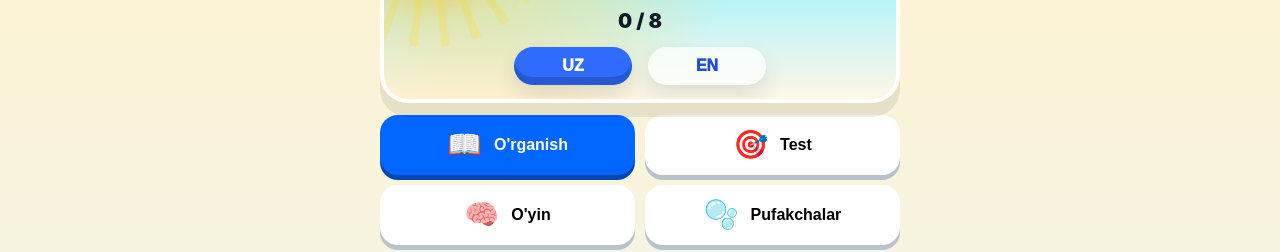
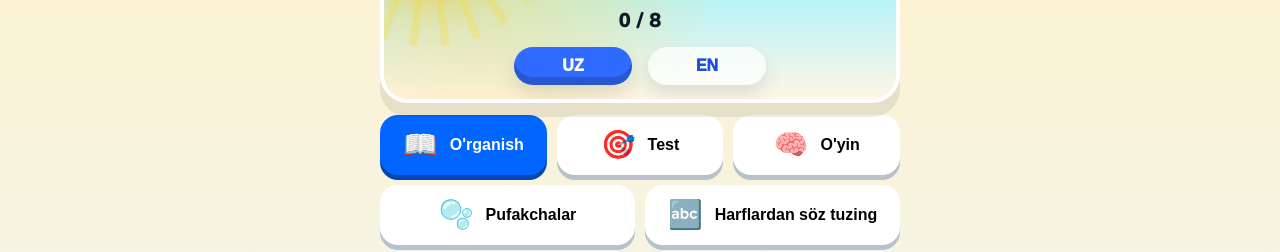
Before and after one commit to Nargiza80-eng/Uzbek-tili-A1, a plain HTML site: page lesson3.html in a window 1280 px wide. Shown: the part 145-397 px from the top of the page. Drawn offline with nearby package versions, Linux system fonts and the light colour scheme.

Commit message:
lesson3: echte Nunito-Schrift (Google Fonts), Button-Menü 3+2 wie lesson1

```diff
--- a/lesson3.html
+++ b/lesson3.html
@@ -4,6 +4,9 @@
   <meta charset="UTF-8" />
   <meta name="viewport" content="width=device-width, initial-scale=1.0, maximum-scale=1.0, user-scalable=no"/>
   <title>3-dars: Hayvonlar</title>
+ <link rel="preconnect" href="https://fonts.googleapis.com">
+ <link rel="preconnect" href="https://fonts.gstatic.com" crossorigin>
+ <link href="https://fonts.googleapis.com/css2?family=Nunito:wght@400;700;800;900&display=swap" rel="stylesheet">
 
  <style>
   /* ===== HEADER (animiert - INLINE wie Lesson2) ===== */
@@ -215,7 +218,7 @@
 
   body {
     margin: 0;
-    font-family: -apple-system, BlinkMacSystemFont, 'Segoe UI', 'Nunito', 'Quicksand', sans-serif;
+    font-family: 'Nunito', -apple-system, BlinkMacSystemFont, 'Segoe UI', 'Quicksand', sans-serif;
     font-size: 16px;
     line-height: 1.4;
     background: linear-gradient(180deg, var(--bg2) 0%, var(--bg) 55%, #ffffff 100%);
@@ -248,14 +251,15 @@
   }
 
   .mode-nav {
-    display: grid;
-    grid-template-columns: repeat(2, 1fr);
+    display: flex;
     gap: 10px;
     margin-bottom: 14px;
     width: 100%;
     max-width: 520px;
+    flex-wrap: wrap;
   }
   .mode-btn {
+    flex: 1;
     padding: 14px 10px;
     border-radius: 18px;
     border: none;
@@ -264,15 +268,12 @@
     cursor: pointer;
     box-shadow: 0 5px 0 var(--shadowBtn);
     font-size: 15px;
+    min-width: 140px;
     white-space: nowrap;
     display: flex;
     align-items: center;
     justify-content: center;
     gap: 12px;
-  }
-  /* Letzter ungerader Button nimmt volle Breite */
-  .mode-btn:last-child:nth-child(odd) {
-    grid-column: 1 / -1;
   }
   .mode-btn.active { background: var(--primary); color: white; box-shadow: 0 5px 0 #0047b3; }
 
```
